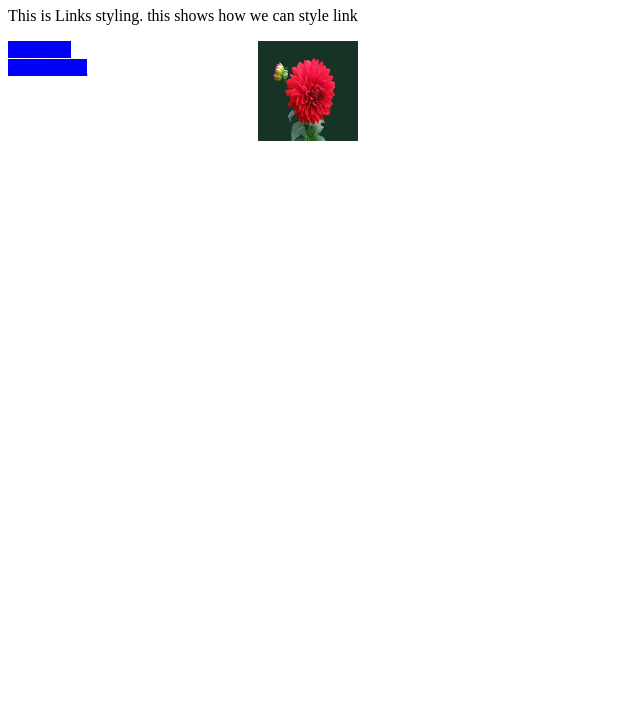
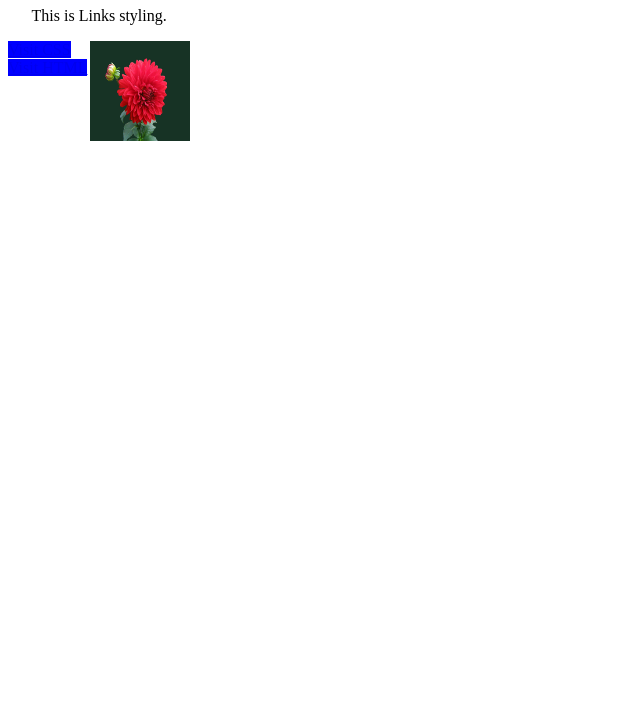
Before and after one commit to srshtinamdev123/simplilearn-check, a plain HTML site: page links.html in a window 1280 px wide. Shown: the part 81-800 px from the top of the page, without its empty margins (0-640 px from the left). Drawn offline with Linux system fonts and the light colour scheme.

Commit message:
new changes

```diff
--- a/links.html
+++ b/links.html
@@ -9,7 +9,7 @@
     </head>
     <body>
         <h1>Links Styling</h1>
-        <p>This is Links styling. this shows how we can style link</p>
+        <p>This is Links styling.</p>
         <img src="images/simplilearn.jpg" height="100px" width="100px">
         <a href="https://www.w3schools.com/css/" target="_blank">Visit CSS</a>
         <br/>
```
